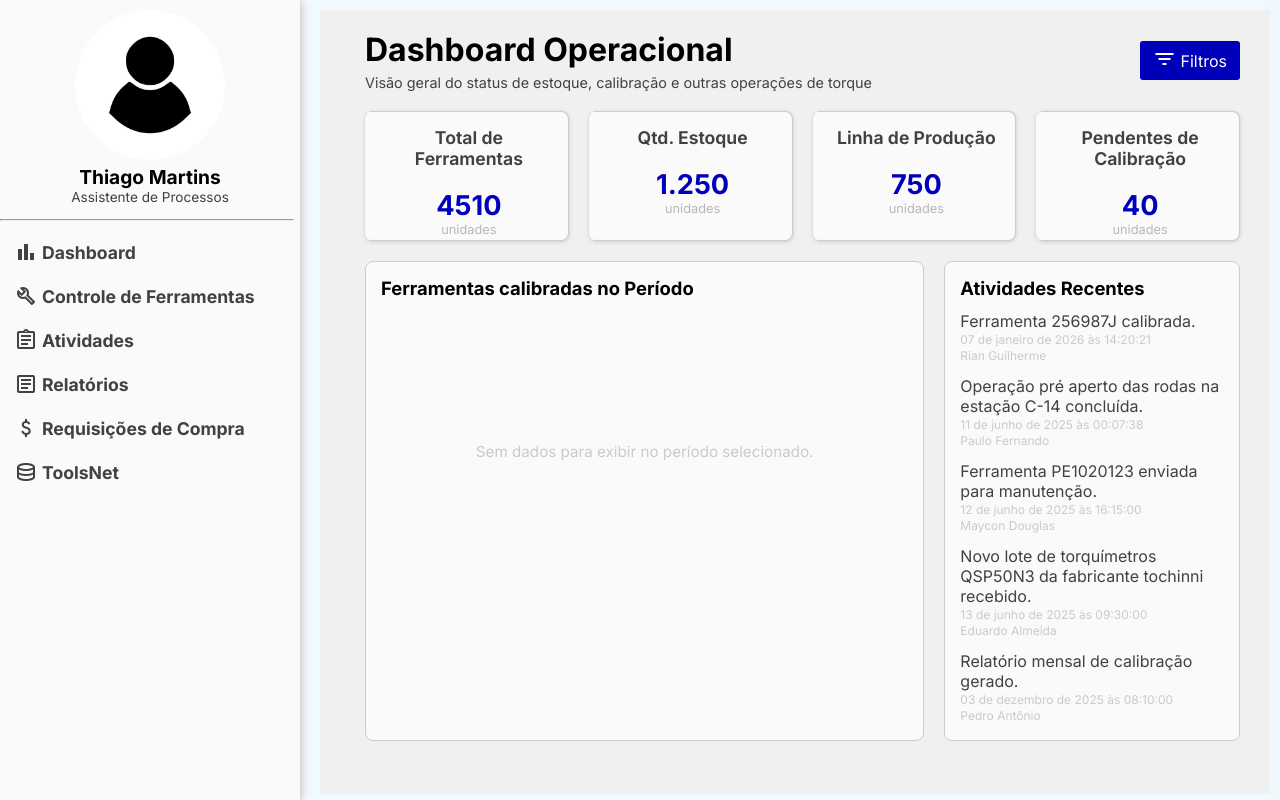
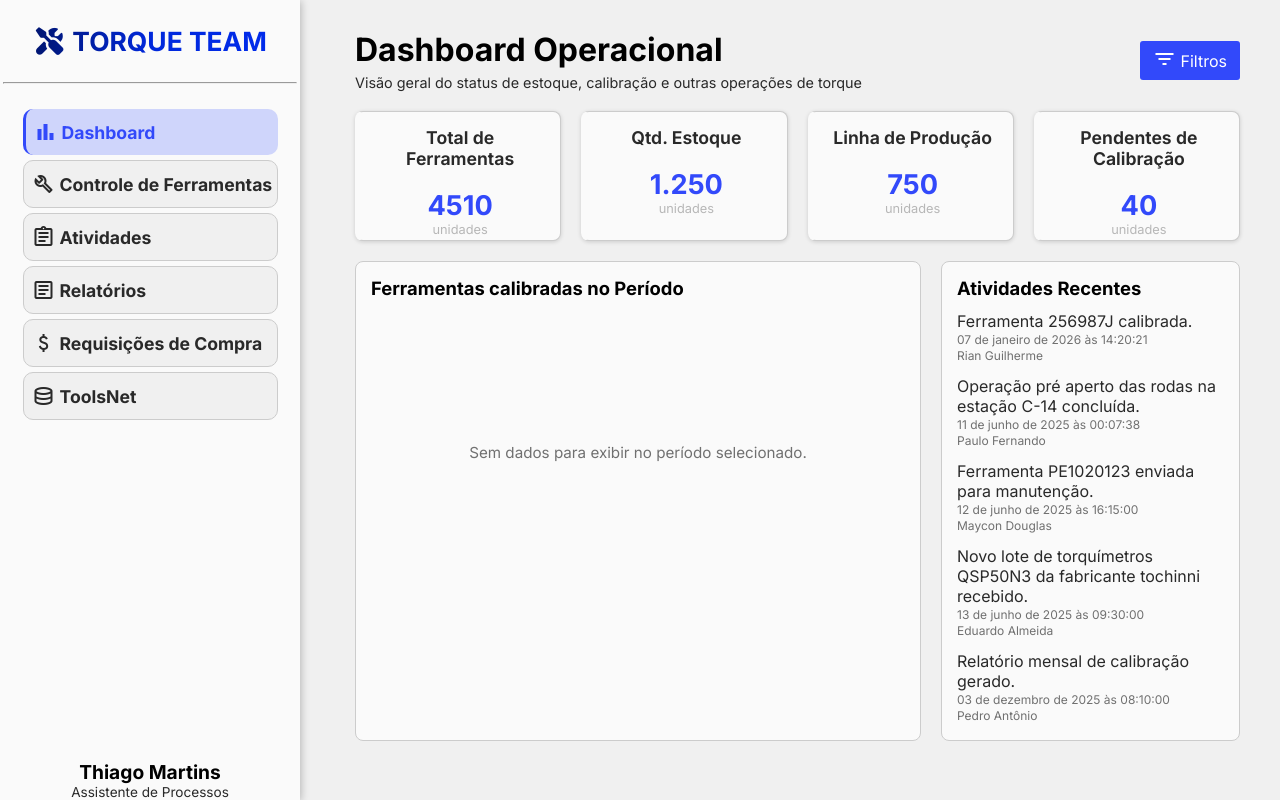
Before and after one commit to thiagomt11/teste-sistema-html, a website: page Sistema-FA/sistemas/Qualidade/torque/index.html in a window 1280 px wide. Drawn offline with nearby package versions, Linux system fonts and the light colour scheme.

Commit message:
rework layout menu lateral

```diff
--- a/Sistema-FA/sistemas/Qualidade/torque/estilos/desktop-1280.css
+++ b/Sistema-FA/sistemas/Qualidade/torque/estilos/desktop-1280.css
@@ -3,18 +3,6 @@
  /*
  Desktop styles - Para telas maiores que 1280px
  */
-
-.search-box{
-    display: flex;
-    flex-direction: row;
-    align-items: center;
-    gap: 4px;
-    border: 1px solid var(--cor-fonte-secundaria);
-    border-radius: 8px;
-    padding: 2px;
-    margin: auto;
-    width: 45%;
-}
 
 /* Deixar menu lateral fixo*/
 #menu-lateral {
@@ -28,8 +16,8 @@
 }
 
 #principal {
-    margin-left: 310px;
-    background-color: rgba(202, 231, 250, 0.147);
+    margin-left: 300px;
+    background-color: var(--fundo);
 }
 
 #btn-menu {
@@ -39,7 +27,6 @@
 /*Tira o blur*/
 #principal {
     filter: none !important;
-    background-color: rgba(202, 231, 250, 0.147);
   }
 
 /*Aumenta o tamanho dos ícones e textos do menu lateral abaixo do cabeçalho*/
--- a/Sistema-FA/sistemas/Qualidade/torque/estilos/mobile-480.css
+++ b/Sistema-FA/sistemas/Qualidade/torque/estilos/mobile-480.css
@@ -11,7 +11,7 @@ Dispositivos até 480px (celulares pequenos)
     flex-direction: row;
     align-items: center;
     gap: 4px;
-    border: 1px solid var(--cor-fonte-secundaria);
+    border: 1px solid var(--bordas);
     border-radius: 8px;
     padding: 2px;
     margin: auto;
--- a/Sistema-FA/sistemas/Qualidade/torque/estilos/mobile-768.css
+++ b/Sistema-FA/sistemas/Qualidade/torque/estilos/mobile-768.css
@@ -12,7 +12,7 @@ Dispositivos entre 481px e 768px (tablets e celulares grandes)
     flex: row;
     align-items: center;
     gap: 4px;
-    border: 1px solid var(--cor-fonte-secundaria);
+    border: 1px solid var(--bordas);
     border-radius: 8px;
     padding: 2px;
     margin: auto;
--- a/Sistema-FA/sistemas/Qualidade/torque/estilos/modulos/ferramentas.css
+++ b/Sistema-FA/sistemas/Qualidade/torque/estilos/modulos/ferramentas.css
@@ -15,17 +15,17 @@
 /* Cabeçalho do Módulo */
 .content-header {
     margin-bottom: 30px;
-    border-bottom: 1px solid var(--cor-fonte-secundaria, #cacaca);
+    border-bottom: 1px solid var(--bordas);
     padding-bottom: 10px;
 }
 
 .content-header h1 {
-    color: var(--destaque, #00005A);
+    color: var(--destaque);
     font-size: 1.8rem;
 }
 
 .subtitle {
-    color: var(--cor-fonte, #414141);
+    color: var(--cor-fonte);
     font-size: 0.9rem;
     margin-top: 5px;
 }
@@ -44,8 +44,8 @@
 
 /* Estilo dos Cards */
 .option-card {
-    background-color: #ffffff;
-    border: 1px solid #292929;
+    background-color: var(--fundo-cards);
+    border: 1px solid var(--bordas);
     border-radius: 12px;
     padding: 25px;
     cursor: pointer;
@@ -63,7 +63,7 @@
 .option-card:hover {
     transform: translateY(-5px);
     box-shadow: 0 10px 20px rgba(0, 0, 90, 0.15);
-    border-color: var(--destaque-secundario, #0000bb);
+    border-color: var(--destaque-secundario);
 }
 
 /* Detalhe visual na borda esquerda */
@@ -74,7 +74,7 @@
     top: 0;
     height: 100%;
     width: 5px;
-    background-color: var(--destaque, #00005A);
+    background-color: var(--destaque);
     opacity: 0;
     transition: opacity 0.3s ease;
 }
@@ -85,7 +85,6 @@
 
 /* Ícones */
 .ferr-icon {
-    background-color: var(--azul-terciario, rgba(0, 0, 0, 0.1));
     width: 60px;
     height: 60px;
     border-radius: 50%;
@@ -93,23 +92,24 @@
     align-items: center;
     justify-content: center;
     margin-bottom: 15px;
+    background-color: rgba(0,0,0, 0.1);
 }
 
 .ferr-icon .material-symbols-outlined {
     font-size: 32px;
-    color: var(--destaque, #00005A);
+    color: var(--destaque);
 }
 
 /* Textos do Card */
 .card-info h2 {
     font-size: 1.4rem;
-    color: var(--destaque, #00005A);
+    color: var(--destaque);
     margin-bottom: 8px;
 }
 
 .card-info p {
     font-size: 0.9rem;
-    color: var(--cor-fonte, #666);
+    color: var(--cor-fonte);
     line-height: 1.5;
 }
 
@@ -119,7 +119,7 @@
     display: flex;
     align-items: center;
     gap: 10px;
-    color: var(--destaque-secundario, #0000bb);
+    color: var(--destaque);
     font-weight: bold;
     font-size: 0.9rem;
 }
--- a/Sistema-FA/sistemas/Qualidade/torque/estilos/notebooks-1279.css
+++ b/Sistema-FA/sistemas/Qualidade/torque/estilos/notebooks-1279.css
@@ -9,7 +9,7 @@
     flex-direction: row;
     align-items: center;
     gap: 4px;
-    border: 1px solid var(--cor-fonte-secundaria);
+    border: 1px solid var(--bordas);
     border-radius: 8px;
     padding: 2px;
     margin: auto;
--- a/Sistema-FA/sistemas/Qualidade/torque/estilos/style.css
+++ b/Sistema-FA/sistemas/Qualidade/torque/estilos/style.css
@@ -13,11 +13,11 @@ Todos os estilos gerais do sistema
     --fonte-principal: 'Inter', sans-serif;
     --fundo: #f0f0f0;
     --fundo-cards:#fafafa;
-    --destaque: #00005A;
-    --destaque-secundario: #0000bb;
-    --azul-terciario: rgba(29, 29, 87, 0.2);
-    --cor-fonte: #414141;
-    --cor-fonte-secundaria: #cacaca;
+    --destaque: #001570;
+    --destaque-secundario: #3249fa;
+    --destaque-transparente: rgba(39, 64, 255, 0.2);
+    --cor-fonte: #292929;
+    --cor-fonte-secundaria: #707070;
     --bordas: #cccccc;
     --branco: rgba(255,255,255);
     --preto: rgba(0,0,0);
@@ -48,15 +48,15 @@ body{
     flex-direction: row;
     animation: aparecer 0.4s ease-in-out;
     overflow-x: hidden;
-    background-color: rgba(202, 231, 250, 0.147);
+    background-color: var(--fundo);
 }
 
 /* Menu lateral */
 #menu-lateral{
     width: 220px;
     height: 100vh;
-    background-color: #fafafa;
-    box-shadow: 1px 1px 10px rgba(0, 0, 0, 0.25);
+    background-color: var(--fundo-cards);
+    box-shadow: 1px 1px 8px rgba(0,0,0, 0.25);
 
     /*I.A*/
     transition: width 0.45s ease-in-out; /* Animação suave de 0.45 segundos */
@@ -71,6 +71,9 @@ body{
     /* Z-index alto garante que ele fique na frente de tudo (tabelas, textos, imagens) */
     z-index: 1000;
 
+    display: flex;
+    flex-direction: column;
+
 }
 
 .menu-oculto {
@@ -83,22 +86,20 @@ body{
 /* Cabeçalho do menu lateral (Foto e nome) */
 #cabecalho-menu{
     display: flex;
-    flex-direction: column;
+    flex-direction: row;
     align-items: center;
-    gap: 5px;
-}
+    justify-content: center;
+    gap: 10px;
+    margin: 25px auto 25px auto;
 
-#cabecalho-menu > a{
-    display: flex;
-    justify-content: center;
-    text-decoration: none;
-}
+    font-weight: bold;
+    font-size: 1.65em;
 
-#foto-usuario{
-    margin-top: 10px;
-    width: 45%;
-    height: auto;
-    border-radius: 50%;
+    background-image: linear-gradient(to right, var(--destaque), #0028DB, #002BEB);
+    -webkit-background-clip: text;
+    background-clip: text;
+    -webkit-text-fill-color: transparent;
+    color: transparent;
 }
 
 #nome{
@@ -127,31 +128,37 @@ body{
     display: flex;
     flex-direction: column;
     align-items: flex-start;
-    margin-top: 5px;
+    gap: 5px;
+    margin-top: 25px;
 }
 
 #menu-lateral > nav a{
     display: block;
-    margin: 2px auto;
-    width: 96%;
-    padding: 8px;
+    margin: auto;
+    width: 85%;
+    padding: 11px 8px;
     text-decoration: none;
     color: var(--cor-fonte);
+    font-size: 1em;
     font-weight: bold;
-    transition: background-color 0.45s ease;
+    background-color: var(--fundo);
+    border: 1px solid var(--bordas);
+    border-radius: 10px;
+    transition: background-color 0.45s ease, transform 0.3s ease-in-out;
 }
 
 #menu-lateral > nav a:hover{
-    background-color: var(--azul-terciario);
-    border-top-left-radius: 5px;
-    border-bottom-left-radius: 5px;
-    border-right: 2px solid var(--destaque-secundario);
+    background-color: var(--destaque-transparente);
+    transform: translateX(5px);
 }
 
-#menu-lateral > nav a:focus{
+#menu-lateral > nav a.ativo{
     color: var(--destaque-secundario);
-    background-color: var(--azul-terciario);
-    border-right: 2px solid var(--destaque-secundario);
+    background-color: var(--destaque-transparente);
+    border-left: 3px solid var(--destaque-secundario);
+    border-right: var(--destaque-transparente);
+    border-top: var(--destaque-transparente);
+    border-bottom: var(--destaque-transparente);
 }
 
 .icon{
@@ -160,6 +167,10 @@ body{
     align-items: center;
     gap: 3px;
     font-size: 0.9em;
+}
+
+#footer-menu-lateral{
+    margin-top: auto;
 }
 
 /* Conteúdo principal */
@@ -177,7 +188,7 @@ body{
     min-width: 0;
     flex: 1;
     transition: filter 0.3s ease;
-    background-color: rgba(202, 231, 250, 0.147);
+    background-color: var(--fundo)
 }
 
 body.menu-aberto #principal{
--- a/Sistema-FA/sistemas/Qualidade/torque/estilos/tablet-992.css
+++ b/Sistema-FA/sistemas/Qualidade/torque/estilos/tablet-992.css
@@ -14,7 +14,7 @@
     flex-direction: row;
     align-items: center;
     gap: 4px;
-    border: 1px solid var(--cor-fonte-secundaria);
+    border: 1px solid var(--bordas);
     border-radius: 8px;
     padding: 2px;
     margin: auto;
--- a/Sistema-FA/sistemas/Qualidade/torque/index.html
+++ b/Sistema-FA/sistemas/Qualidade/torque/index.html
@@ -23,75 +23,76 @@
     <link rel="stylesheet" href="estilos/modulos/estoque.css" />
     <link rel="stylesheet" href="estilos/modulos/linha.css" />
 
-    <!-- Importação de ícones do Google Material Symbols -->
+    <!-- Importação de ícones do Google Material Symbols e Font Awesome -->
     <link href="https://fonts.googleapis.com/css2?family=Material+Symbols+Outlined" rel="stylesheet"/>
+    <link href="https://cdnjs.cloudflare.com/ajax/libs/font-awesome/7.0.1/css/all.min.css" rel="stylesheet" >
 </head>
 
 <body>
     <!-- Menu lateral -->
     <aside id="menu-lateral" class="menu-oculto">
 
-        <!-- Cabeçalho do menu lateral, contendo a foto, nome e outras informações do usuário -->
+        <!-- Cabeçalho do menu lateral -->
 
+        <!-- Botão para fechar menu em resoluções menores que 992px-->
         <button id="btn-fechar" onclick="abrirMenu()">
             <span class="material-symbols-outlined">close</span>
         </button>
 
         <div id="cabecalho-menu">
-                <a href="#">
-                    <img src="imagens/user.jpg" alt="Foto do Usuário" id="foto-usuario"/>
-                </a>
-            <span>
-                <p id="nome">Thiago Martins</p>
-                <p id="funcao">Assistente de Processos</p>
-            </span>
+            <p><i class="fa-solid fa-screwdriver-wrench"></i> TORQUE TEAM</p>
         </div>
 
         <hr id="separador-menu"/>
         <!-- Itens do menu lateral, para acessar o menu principal, estoque, menu de calibração, relatoório etc. -->
         <nav>
-            <a href="#" onclick="carregarConteudo('dashboard.html'); return false;">
+            <a href="#" data-page="dashboard.html" onclick="carregarConteudo('dashboard.html'); return false;">
                 <div class="icon">
                     <span class="material-symbols-outlined">bar_chart</span>
                     <span>Dashboard</span>
                 </div>
             </a>
 
-            <a href="#" onclick="carregarConteudo('ferramentas.html'); return false;">
+            <a href="#" data-page="ferramentas.html" onclick="carregarConteudo('ferramentas.html'); return false;">
                 <div class="icon">
                     <span class="material-symbols-outlined">build</span>
                     <span>Controle de Ferramentas</span>
                 </div>
             </a>
 
-            <a href="#" onclick="carregarConteudo('atividades.html'); return false;">
+            <a href="#" data-page="atividades.html" onclick="carregarConteudo('atividades.html'); return false;">
                 <div class="icon">
                     <span class="material-symbols-outlined">Assignment</span>
                     <span>Atividades</span>
                 </div>
             </a>
 
-            <a href="#" onclick="carregarConteudo('relatorios.html'); return false;">
+            <a href="#" data-page="relatorios.html" onclick="carregarConteudo('relatorios.html'); return false;">
                 <div class="icon">
                     <span class="material-symbols-outlined">Article</span>
                     <span>Relatórios</span>
                 </div>
             </a>
 
-            <a href="#" onclick="carregarConteudo('requisicoes.html'); return false;">
+            <a href="#" data-page="requisicoes.html" onclick="carregarConteudo('requisicoes.html'); return false;">
                 <div class="icon">
                     <span class="material-symbols-outlined">Attach_Money</span>
                     <span>Requisições de Compra</span>
                 </div>
             </a>
 
-            <a href="#" onclick="carregarConteudo('toolsnet.html'); return false;">
+            <a href="#" data-page="toolsnet.html" onclick="carregarConteudo('toolsnet.html'); return false;">
                 <div class="icon">
                     <span class="material-symbols-outlined">Database</span>
                     <span>ToolsNet</span>
                 </div>
             </a>
         </nav>
+
+        <section id="footer-menu-lateral">
+            <p id="nome">Thiago Martins</p>
+            <p id="funcao">Assistente de Processos</p>
+        </section>
     </aside>
 
     <!-- Div principal que contém o cabeçalho e o conteúdo principal da página -->
--- a/Sistema-FA/sistemas/Qualidade/torque/scripts/app.js
+++ b/Sistema-FA/sistemas/Qualidade/torque/scripts/app.js
@@ -52,6 +52,7 @@ window.carregarConteudo = function (arquivo) {
     .then((html) => {
       container.innerHTML = html;
 
+      atualizarMenuAtivo(arquivo);
       // ✅ sempre que troca de tela, re-inicializa recursos daquela tela
       setupTelaCarregada();
     })
@@ -60,6 +61,9 @@ window.carregarConteudo = function (arquivo) {
       container.innerHTML =
         '<p style="color:red; padding:20px;">Erro ao carregar o conteúdo. Verifique o console (F12).</p>';
     });
+
+
+
 };
 
 document.addEventListener("DOMContentLoaded", function () {
@@ -585,3 +589,13 @@ function setupBotoesFiltroAtividades() {
   document.addEventListener("click", onClickBtnData);
   cleanupFns.push(() => document.removeEventListener("click", onClickBtnData));
 }
+
+
+function atualizarMenuAtivo(paginaAtual){
+  const linksMenu = document.querySelectorAll("#menu-lateral a[data-page]");
+
+  linksMenu.forEach((link) =>{
+    const page = link.getAttribute("data-page")
+    link.classList.toggle("ativo", page === paginaAtual);
+  })
+}
```
